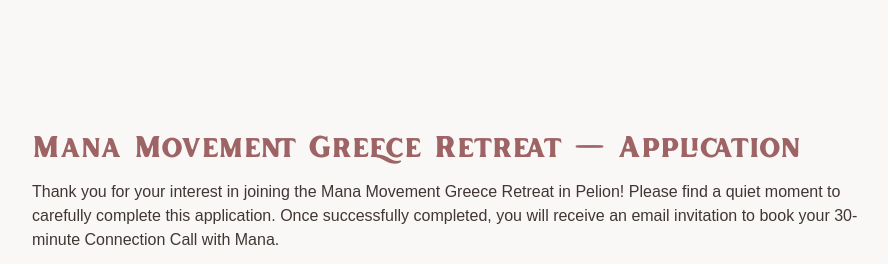
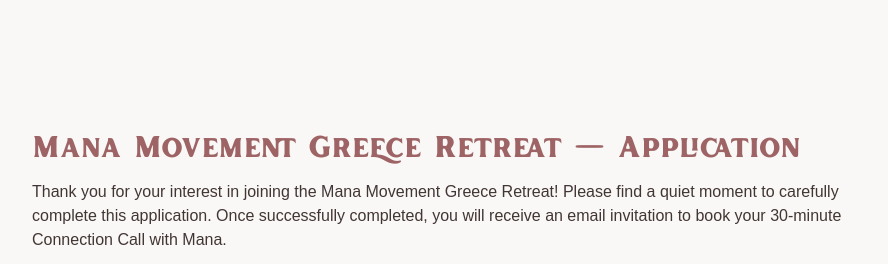
Before and after one commit to brittwoodard/mana-movement, a Jekyll site: the page built from application-retreat.html, in a window 1280 px wide, cut to the strip 0-264 px from the top of the page. Shown: the whole strip, without its empty margins (96-984 px from the left). Built offline with Jekyll 4.4.1, drawn with Linux system fonts in a browser that asks for light colours; nearby versions of some CDN libraries; some web fonts are replaced; a script that is not in the unit is left out.

Commit message:
removed city from greece retreat

```diff
--- a/application-retreat.html
+++ b/application-retreat.html
@@ -7,7 +7,7 @@
 
 <section class="p-10p">
     <h1 class="heading-md text-feature mb-4">Mana Movement Greece Retreat — Application</h1>
-    <p class="lg:w-[85%]">Thank you for your interest in joining the Mana Movement Greece Retreat in Pelion! Please find a quiet moment to carefully complete this application. Once successfully completed, you will receive an email invitation to book your 30-minute Connection Call with Mana.</p>
+    <p class="lg:w-[85%]">Thank you for your interest in joining the Mana Movement Greece Retreat! Please find a quiet moment to carefully complete this application. Once successfully completed, you will receive an email invitation to book your 30-minute Connection Call with Mana.</p>
 
     <iframe
       src="https://link.manamovement.co/widget/form/yMOVVBo0qLlX3L67Q9AK"
```
